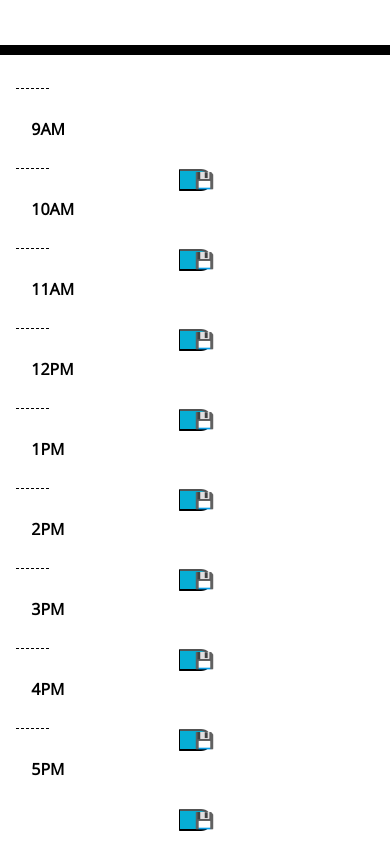
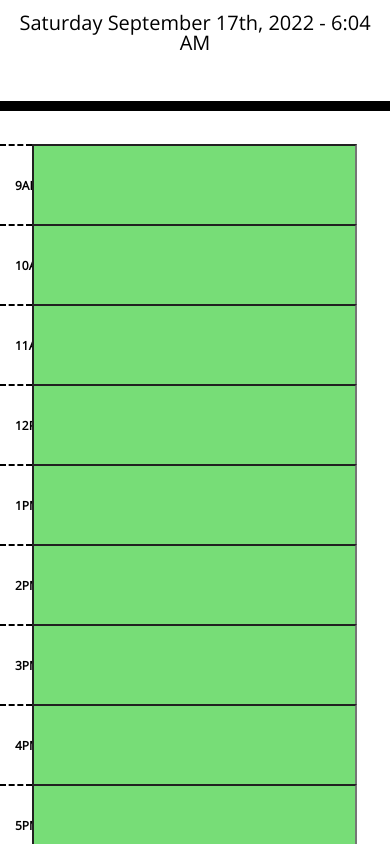
Before and after one commit to ottobisno/work-day-scheduler, a plain HTML site: page index.html in a window 390 px wide. Shown: the part 256-1100 px from the top of the page. Drawn offline with nearby package versions, Linux system fonts and the light colour scheme.

Commit message:
Touched up the style.css and index.html files, in addition to knocking out most of the scripting

```diff
--- a/index.html
+++ b/index.html
@@ -29,54 +29,55 @@
       <p id="currentDay" class="lead"></p>
     </header>
     <div class="container">
-      <div class="time-block row" id="9am">
+      <div class="time-block row">
         <div class="hour col-1">9AM</div>
-        <div class="description col-10"></div>
-        <button class="saveBtn col-1">💾</button>
+        <input type="text" class="description col-10 input" id="9am"></input>
+        <button class="saveBtn col-1" id="9am-Btn">💾</button>
       </div>
-      <div class="time-block row" id="10am">
+      <div class="time-block row">
         <div class="hour col-1">10AM</div>
-        <div class="description col-10"></div>
-        <button class="saveBtn col-1">💾</button>
+        <input class="description col-10" id="10am"></input>
+        <button class="saveBtn col-1" id="10am-Btn">💾</button>
       </div>
-      <div class="time-block row" id="11am">
+      <div class="time-block row">
         <div class="hour col-1">11AM</div>
-        <div class="description col-10"></div>
-        <button class="saveBtn col-1">💾</button>
+        <input class="description col-10" id="11am"></input>
+        <button class="saveBtn col-1" id="11am-Btn">💾</button>
       </div>
-      <div class="time-block row" id="12pm">
+      <div class="time-block row">
         <div class="hour col-1">12PM</div>
-        <div class="description col-10"></div>
-        <button class="saveBtn col-1">💾</button>
+        <input class="description col-10" id="12pm"></input>
+        <button class="saveBtn col-1" id="12pm-Btn">💾</button>
       </div>
-      <div class="time-block row" id="1pm">
+      <div class="time-block row">
         <div class="hour col-1">1PM</div>
-        <div class="description col-10"></div>
-        <button class="saveBtn col-1">💾</button>
+        <input class="description col-10" id="1pm"></input>
+        <button class="saveBtn col-1" id="1pm-Btn">💾</button>
       </div>
-      <div class="time-block row" id="2pm">
+      <div class="time-block row">
         <div class="hour col-1">2PM</div>
-        <div class="description col-10"></div>
-        <button class="saveBtn col-1">💾</button>
+        <input class="description col-10" id="2pm"></input>
+        <button class="saveBtn col-1" id="2pm-Btn">💾</button>
       </div>
-      <div class="time-block row" id="3pm">
+      <div class="time-block row">
         <div class="hour col-1">3PM</div>
-        <div class="description col-10"></div>
-        <button class="saveBtn col-1">💾</button>
+        <input class="description col-10" id="3pm"></input>
+        <button class="saveBtn col-1" id="3pm-Btn">💾</button>
       </div>
-      <div class="time-block row" id="4pm">
+      <div class="time-block row">
         <div class="hour col-1">4PM</div>
-        <div class="description col-10"></div>
-        <button class="saveBtn col-1">💾</button>
+        <input class="description col-10" id="4pm"></input>
+        <button class="saveBtn col-1" id="4pm-Btn">💾</button>
       </div>
-      <div class="time-block row" id="5pm">
+      <div class="time-block row">
         <div class="hour col-1">5PM</div>
-        <div class="description col-10"></div>
-        <button class="saveBtn col-1">💾</button>
+        <input class="description col-10" id="5pm"></input>
+        <button class="saveBtn col-1" id="5pm-Btn">💾</button>
       </div>
     </div>
 
     <script src="https://cdnjs.cloudflare.com/ajax/libs/jquery/3.2.1/jquery.min.js"></script>
     <script src="https://cdnjs.cloudflare.com/ajax/libs/moment.js/2.24.0/moment.min.js"></script>
+    <script type="text/javascript" src="./script.js"></script>
   </body>
 </html>
--- a/script.js
+++ b/script.js
@@ -1 +1,67 @@
-var currentDay = $('#currentDay');
+// Assigning the <p> element in the header to a variable to update its text content with the current day and time
+var currentDayEl = $('#currentDay');
+// Assigning the current day and time to a variable
+var currentDayAndTime = moment().format('dddd MMMM Do, YYYY - h:mm A');
+
+//Setting the text content of the <p> element in the header to be the current date and time
+currentDayEl.text(currentDayAndTime);
+
+// Assigning each time block element to a variable and giving them each an hour value to later compare to the current hour of the day
+var nineAM = $('#9am').data('hour', 9);
+var tenAM = $('#10am').data('hour', 10);
+var elevenAM = $('#11am').data('hour', 11);
+var twelvePM = $('#12pm').data('hour', 12);
+var onePM = $('#1pm').data('hour', 13);
+var twoPM = $('#2pm').data('hour', 14);
+var threePM = $('#3pm').data('hour', 15);
+var fourPM = $('#4pm').data('hour', 16);
+var fivePM = $('#5pm').data('hour', 17);
+
+// Adding each time block element to an array so each element can be given the same treatment within a function
+var timeBlocks = [nineAM, tenAM, elevenAM, twelvePM, onePM, twoPM, threePM, fourPM, fivePM];
+
+// Comparing the current time to each time block's range to delegate classes for past, present, and future
+function timeCheck() {
+    // Assigning the current hour to a variable to compare to the hour ranges for each time block element
+    var currentHour = moment().format('HH');
+    // Iterating on each time block to determine whether it lies in the past, present, or future
+    for (var i = 0; i < timeBlocks.length; i++) {
+
+        if (timeBlocks[i].data('hour') < currentHour) {
+            timeBlocks[i].addClass('past');
+
+        } else if (timeBlocks[i].data('hour') == currentHour) {
+            timeBlocks[i].addClass('present');
+
+        } else {
+            timeBlocks[i].addClass('future');
+        };
+    };
+};
+
+// Styles each time block based on the current time as the page loads based on whether the time block lies in the past, present, or future
+timeCheck();
+
+// Add function here to call for what's in the local storage and display it
+
+// Assigning each save button element to a variable to handle click events and save notes for each respective time block to the local storage
+var nineAM_Btn = $('#9am-Btn');
+var tenAM_Btn = $('#10am-Btn');
+var elevenAM_Btn = $('#11am-Btn');
+var twelvePM_Btn = $('#12pm-Btn');
+var onePM_Btn = $('#1pm-Btn');
+var twoPM_Btn = $('#2pm-Btn');
+var threePM_Btn = $('#3pm-Btn');
+var fourPM_Btn = $('#4pm-Btn');
+var fivePM_Btn = $('#5pm-Btn');
+
+// Creating empty variables globally to store events for each hour into the local storage so that they may be called as the page loads
+var nineAM_Events;
+var tenAM_Events;
+var elevenAM_Events;
+var twelvePM_Events;
+var onePM_Events;
+var twoPM_Events;
+var threePM_Events;
+var fourPM_Events;
+var fivePM_Events;
--- a/style.css
+++ b/style.css
@@ -2,15 +2,6 @@ body {
   font-family: 'Open Sans', sans-serif;
   font-size: 16px;
   line-height: 1;
-}
-
-textarea {
-  background: transparent;
-  border: none;
-  resize: none;
-  color: #000000;
-  border-left: 1px solid black;
-  padding: 10px;
 }
 
 .jumbotron {
@@ -21,13 +12,15 @@ textarea {
   border-bottom: 10px solid black;
 }
 
+.container {
+  margin-bottom: 2rem;
+}
+
 .description {
   white-space: pre-wrap;
 }
 
 .time-block {
-  display: flex;
-  justify-content: center;
   text-align: center;
   border-radius: 15px;
 }
@@ -42,24 +35,24 @@ textarea {
   background-color: #ffffff;
   color: #000000;
   font-weight: bolder;
-  border-top: 1px dashed #000000;
+  border-top: 2px dashed #000000;
   line-height: 80px;
-  justify-content: left;
+  text-align: center;
 }
 
 .past {
   background-color: #d3d3d3;
-  color: white;
+  color: rgb(0, 0, 0);
 }
 
 .present {
   background-color: #ff6961;
-  color: white;
+  color: rgb(0, 0, 0);
 }
 
 .future {
   background-color: #77dd77;
-  color: white;
+  color: rgb(0, 0, 0);
 }
 
 .saveBtn {
@@ -70,7 +63,14 @@ textarea {
   color: white;
 }
 
-.saveBtn i:hover {
+.saveBtn:hover {
   font-size: 20px;
   transition: all 0.3s ease-in-out;
 }
+
+/* Increasing readability of the time as the screen size shrinks */
+@media screen and (max-width: 768px) {
+  .hour {
+    font-size: 12px;
+  }
+}
```
